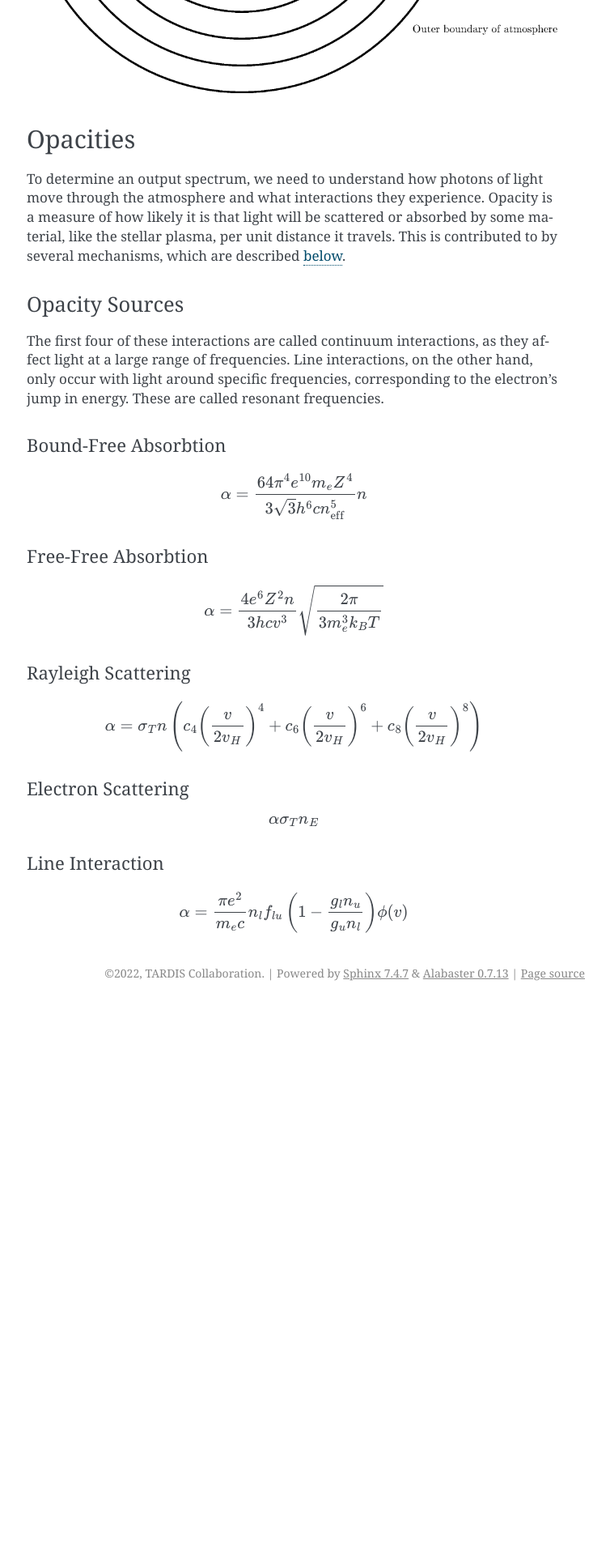
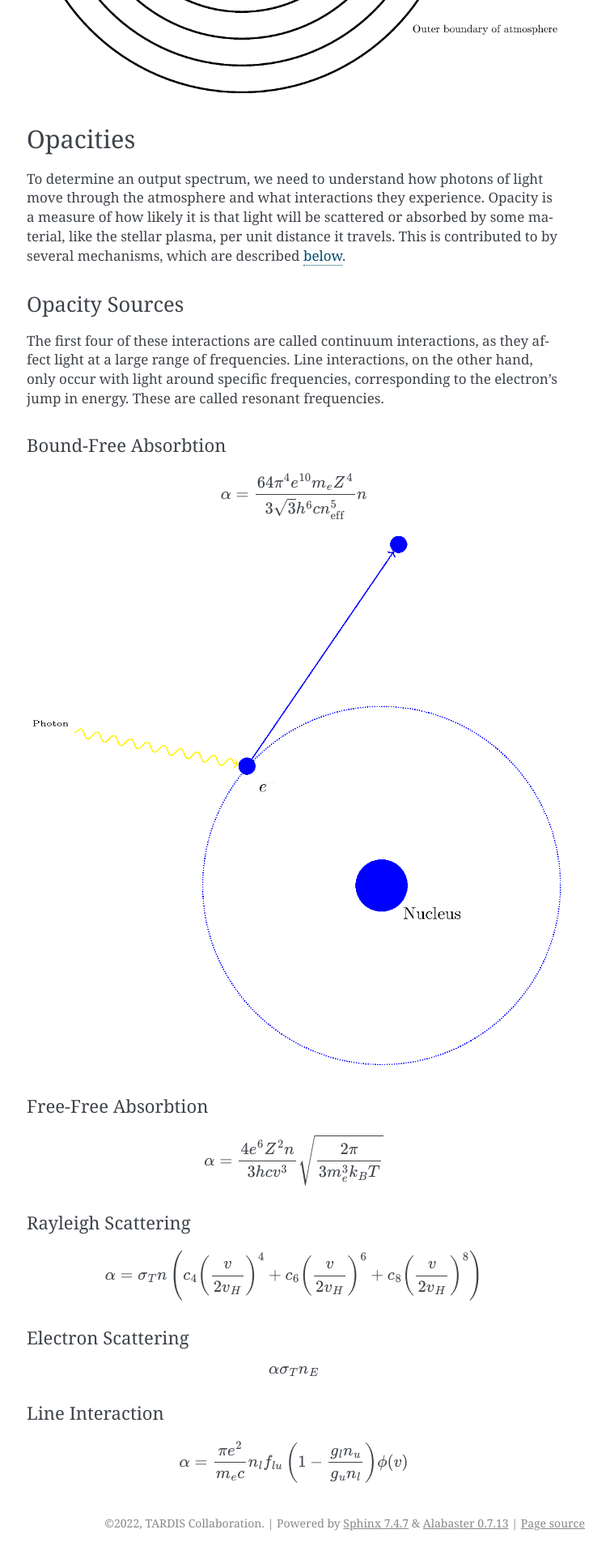
Before and after one commit to tardis-sn/stardis, a Sphinx documentation site: the page built from docs/physics/physics_of_stardis.rst, in a window 1280 px wide. Shown: the part 752-2672 px from the top of the page at 81% size, without its empty margins (387-1141 px from the left). Built offline with Sphinx 7.4.7, drawn with Linux system fonts in a browser that asks for light colours; the version number could not be read and is left out; before the commit the page ends 1993 px from its top, so only the background shows below that.

Commit message:
Added diagram for bound-free absorbtion using TikZ

```diff
--- a/docs/physics/physics_of_stardis.rst
+++ b/docs/physics/physics_of_stardis.rst
@@ -31,6 +31,11 @@ Bound-Free Absorbtion
 .. math::
    \alpha = \frac{64 \pi^4 e^{10} m_e Z^4}{3 \sqrt 3 h^6 c n_{\text{eff}}^5} n
 
+.. image:: media/bound_free_absorbtion-1.png
+   :width: 100 %
+   :alt: Diagram of bound-free absorbtion
+
+
 ^^^^^^^^^^^^^^^^^^^^
 Free-Free Absorbtion
 ^^^^^^^^^^^^^^^^^^^^
```
Also changed, not shown: docs/physics/media/bound_free_absorbtion-1.png (added), 2 other files.
